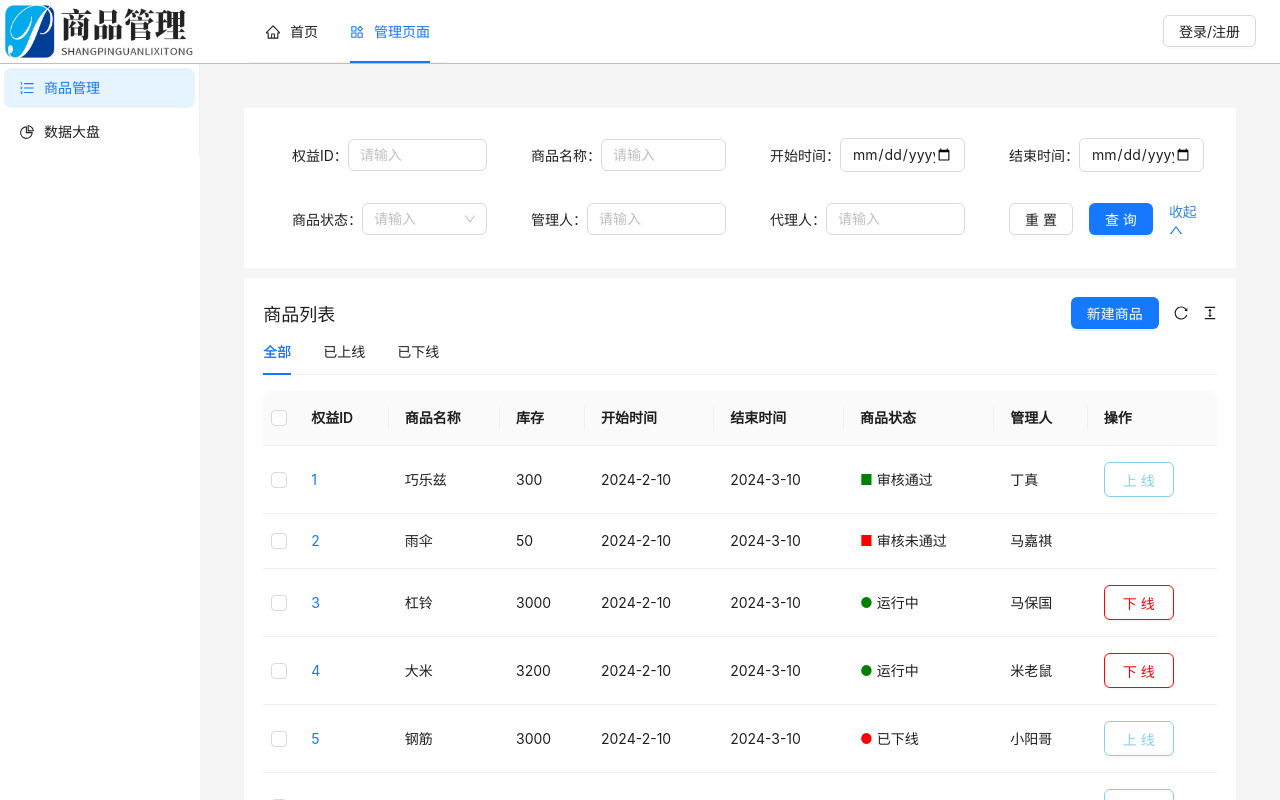
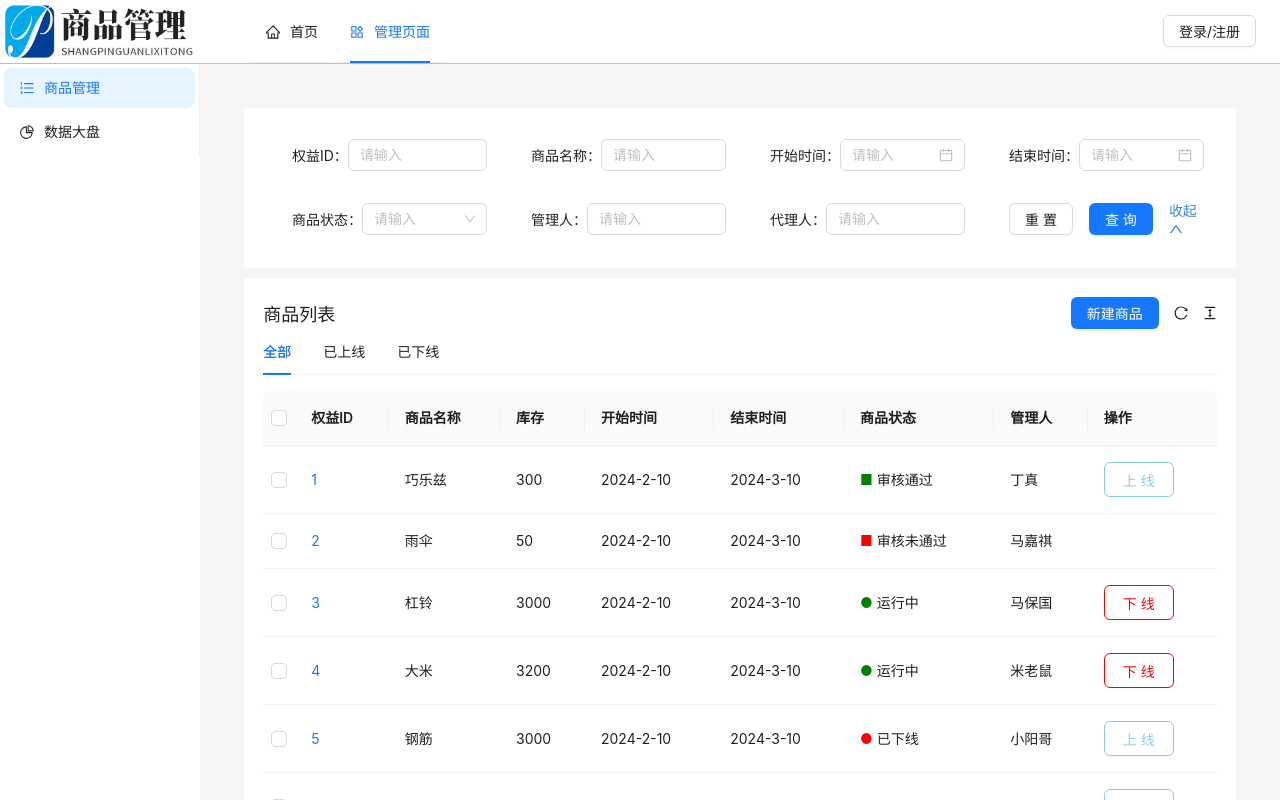
Before and after one commit to MuttonString/-, a React (Vite) app: page /admin/list in a window 1280 px wide. Built offline with nearby package versions, Linux system fonts and the light colour scheme.

Commit message:
完善时间到秒，删除了工具类

```diff
--- a/src/components/GoodsList/GoodsTop/index.tsx
+++ b/src/components/GoodsList/GoodsTop/index.tsx
@@ -1,6 +1,7 @@
 import React, { useState, useRef } from 'react'
-import { Row, Col, Input, Select, Button } from 'antd'
+import { Row, Col, Input, Select, Button, DatePicker } from 'antd'
 import { UpOutlined, DownOutlined } from '@ant-design/icons'
+import dayjs from 'dayjs'
 import type { TopProps } from './type'
 import type { GoodsQueryItem } from '../type'
 import styles from './index.module.less'
@@ -63,19 +64,19 @@ const GoodsTop: React.FC<TopProps> = ({ changeQueryList, setQueryZero }) => {
         </Col>
         <Col className={styles['main-col']} span={5}>
           <p style={textStyle}>开始时间：</p>
-          <Input
-            type="date"
+          <DatePicker
             className={styles['top-input']}
+            showTime
             placeholder="请输入"
             value={queryItem.startDate}
-            onChange={(e: React.ChangeEvent<HTMLInputElement>) => {
-              if (e.currentTarget.value && e.currentTarget.value !== '')
-                setQueryItem({ ...queryItem, startDate: e.currentTarget.value })
+            onChange={(value: dayjs.Dayjs) => {
+              if (value)
+                setQueryItem({ ...queryItem, startDate: value })
               else {
                 setQueryItem({ ...queryItem, startDate: undefined })
               }
             }}
-          ></Input>
+          ></DatePicker>
         </Col>
         <Col
           className={
@@ -84,19 +85,17 @@ const GoodsTop: React.FC<TopProps> = ({ changeQueryList, setQueryZero }) => {
           span={5}
         >
           <p style={textStyle}>结束时间：</p>
-          <Input
-            type="date"
+          <DatePicker
             className={styles['top-input']}
             placeholder="请输入"
-            value={queryItem.endDate}
-            onChange={(e: React.ChangeEvent<HTMLInputElement>) => {
-              if (e.currentTarget.value && e.currentTarget.value !== '')
-                setQueryItem({ ...queryItem, endDate: e.currentTarget.value })
+            onChange={(value: dayjs.Dayjs) => {
+              if (value)
+                setQueryItem({ ...queryItem, endDate: value })
               else {
                 setQueryItem({ ...queryItem, endDate: undefined })
               }
             }}
-          ></Input>
+          ></DatePicker>
         </Col>
         <Col
           className={
--- a/src/components/GoodsList/index.tsx
+++ b/src/components/GoodsList/index.tsx
@@ -41,9 +41,9 @@ const GoodsList: React.FC = () => {
           (queryItem.goodsStatus === undefined ||
             queryItem.goodsStatus === goodsItem.goodsStatus) &&
           (queryItem.startDate === undefined ||
-            queryItem.startDate === goodsItem.startDate) &&
+            queryItem.startDate.format('YYYY-MM-DD') === goodsItem.startDate) &&
           (queryItem.endDate === undefined ||
-            queryItem.endDate === goodsItem.endDate) &&
+            queryItem.endDate.format('YYYY-MM-DD') === goodsItem.endDate) &&
           (queryItem.goodsId === undefined ||
             queryItem.goodsId === goodsItem.goodsId) &&
           (queryItem.admin === undefined ||
--- a/src/components/GoodsList/type.tsx
+++ b/src/components/GoodsList/type.tsx
@@ -1,3 +1,5 @@
+import dayjs from 'dayjs'
+
 export interface GoodsInTable {
   key: React.Key
   goodsId: string
@@ -14,8 +16,8 @@ export interface GoodsInTable {
 export interface GoodsQueryItem {
   goodsId?: string
   goodsName?: string
-  startDate?: string
-  endDate?: string
+  startDate?: dayjs.Dayjs
+  endDate?: dayjs.Dayjs
   goodsStatus?: number
   admin?: string
   agent?: string
--- a/src/pages/GoodsEdit/index.tsx
+++ b/src/pages/GoodsEdit/index.tsx
@@ -16,7 +16,6 @@ import {
 import { PlusOutlined, QuestionCircleOutlined } from '@ant-design/icons'
 import { nanoid } from 'nanoid'
 import type { GoodsInfo, ExchangeWay } from './type'
-import timeToString from '@/utils/timeToString'
 import styles from './index.module.less'
 import type { VipInputType } from './VipInput/type'
 import VipInput from './VipInput'
@@ -289,8 +288,8 @@ const GoodsEdit: React.FC = () => {
       noCities: ['1', '2'],
       exchangeLimit: exchangeLimit || -1,
       stock: stock!,
-      startDate: timeToString(form2.getFieldValue('startDate')),
-      endDate: timeToString(form2.getFieldValue('endDate')),
+      startDate: form2.getFieldValue('startDate').toISOString(),
+      endDate: form2.getFieldValue('endDate').toISOString(),
       yesCities: ['1', '2'],
     }
     setTotalCommit(allData)
@@ -528,7 +527,7 @@ const GoodsEdit: React.FC = () => {
             layout="vertical"
             rules={[{ required: true, message: '上线时间不能为空' }]}
           >
-            <DatePicker placeholder="请选择"></DatePicker>
+            <DatePicker showTime placeholder="请选择"></DatePicker>
           </Form.Item>
           <Form.Item
             name="endDate"
@@ -536,7 +535,7 @@ const GoodsEdit: React.FC = () => {
             layout="vertical"
             rules={[{ required: true, message: '下线时间不能为空' }]}
           >
-            <DatePicker placeholder="请选择"></DatePicker>
+            <DatePicker showTime placeholder="请选择"></DatePicker>
           </Form.Item>
           <Form.Item name="allowCity" label="投放城市" layout="vertical">
             <Button type="primary" onClick={showDrawer}>
--- a/src/utils/timeToString.tsx
+++ /dev/null
@@ -1,8 +0,0 @@
-const timeToString = (date: any) => {
-  let year = date['$y']
-  let month = date['$M'] + 1
-  let day = date['$D']
-  return `${year}-${month < 10 ? '0' + month : month}-${day < 10 ? '0' + day : day}`
-}
-
-export default timeToString
```
Also changed, not shown: 1 other file (tests, documents, lock files or other folders).
